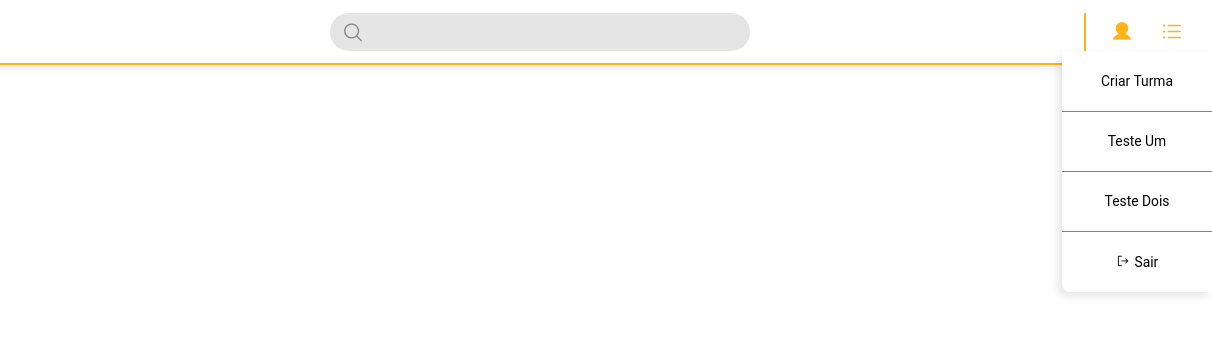
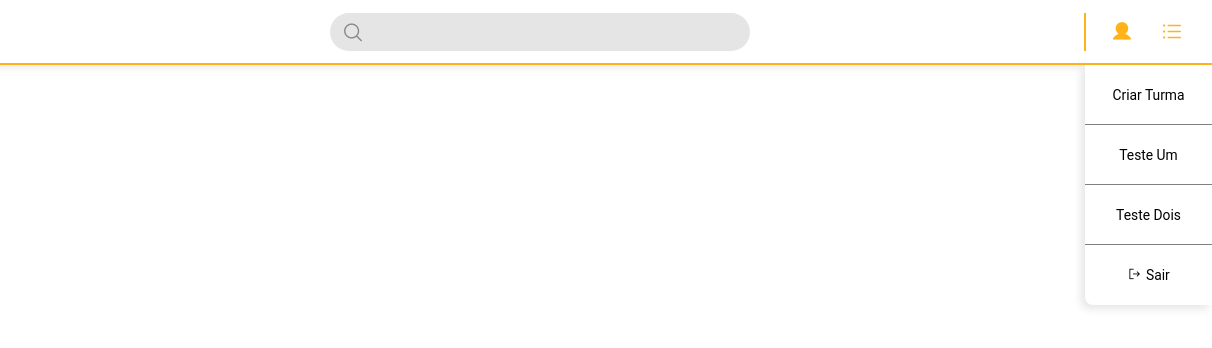
Before and after one commit to MiguelFMont/PI_II_Grupo_7, a website: page components/header.html in a window 1280 px wide. Both pictures are taken after a click on the button 1240 px from the left and 31 px from the top of the page. Shown: the full height of the page, 68-1280 px from the left. Drawn offline with nearby package versions, Linux system fonts and the light colour scheme.

Commit message:
ajustei o css do componets

```diff
--- a/styles/components.css
+++ b/styles/components.css
@@ -155,10 +155,11 @@ input {
 }
 
 .optionsHeader {
+    margin: 13.5px 0 0 0;
     position: absolute;
     top: 100%;
     right: 0;
-    width: 150px;
+    width: 127px;
     background: var(--white);
     box-shadow: -4px 4px 8px var(--shadow);
     border-bottom-left-radius: 8px;
```
